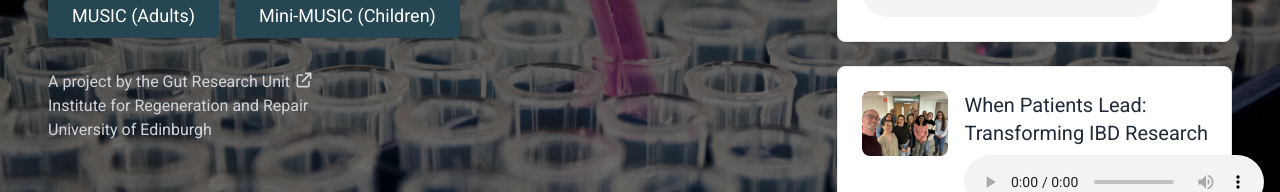
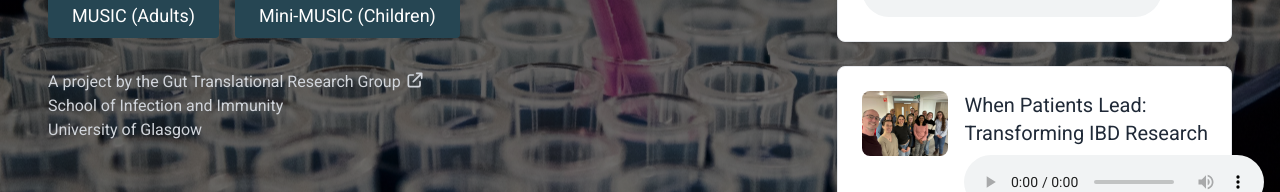
Before and after one commit to shaunchuah/musicstudy_nextjs, a Next.js app: page / in a window 1280 px wide. Shown: the part 422-614 px from the top of the page. Built offline with nearby package versions, Linux system fonts and the light colour scheme.

Commit message:
Update homepage attribution to Glasgow research group

```diff
--- a/pages/index.js
+++ b/pages/index.js
@@ -53,12 +53,12 @@ export default function Home() {
               <div className="flex items-center mb-16">
                 <a
                   className="mt-4 text-gray-300 hover:text-white"
-                  href="https://www.ed.ac.uk/inflammation-research/research/gut-research-unit"
+                  href="https://www.gla.ac.uk/schools/infectionimmunity/staff/gwotzerho/theguttranslationalresearchgroup/"
                   target="_blank"
                   rel="noopener noreferrer"
                 >
                   <span className="inline-flex">
-                    A project by the Gut Research Unit
+                    A project by the Gut Translational Research Group
                     <svg
                       className="ml-1 w-5 h-5"
                       fill="none"
@@ -75,9 +75,9 @@ export default function Home() {
                     </svg>
                   </span>
                   <br />
-                  Institute for Regeneration and Repair
+                  School of Infection and Immunity
                   <br />
-                  University of Edinburgh
+                  University of Glasgow
                 </a>
               </div>
             </div>
```
